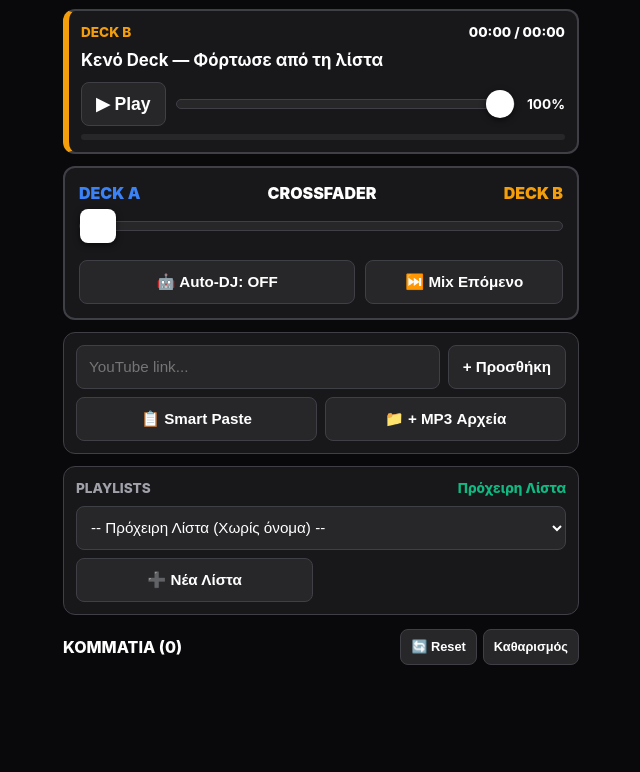
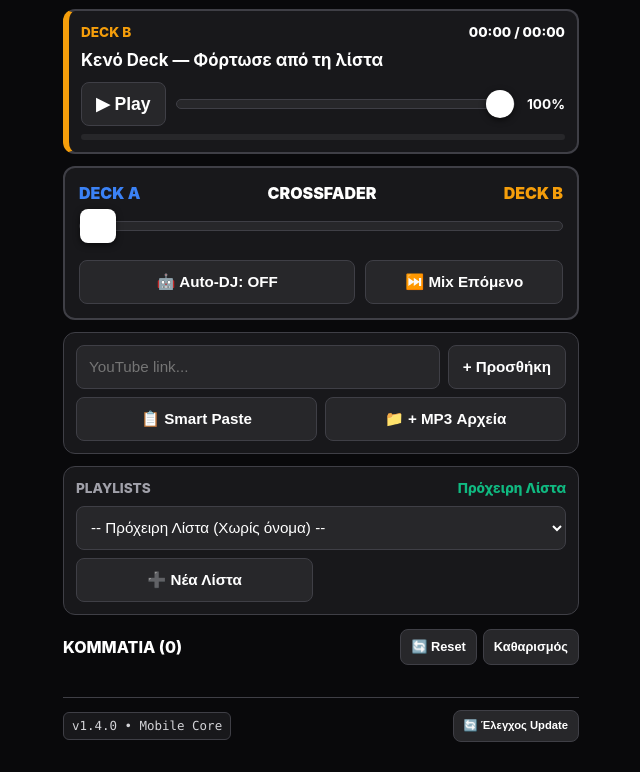
Before and after one commit to yiannisps-svg/yt-mp3-dj, a plain HTML site: page index.html in a window 1280 px wide. Shown: the part 393-1165 px from the top of the page, without its empty margins (319-959 px from the left). Before the commit the page ends 1116 px from the top, so only its background shows below. Drawn offline with Linux system fonts and the light colour scheme.

Commit message:
Update index.html

```diff
--- a/index.html
+++ b/index.html
@@ -35,7 +35,7 @@
       padding: 12px;
       max-width: 540px;
       margin: 0 auto;
-      padding-bottom: 50px;
+      padding-bottom: 30px;
     }
 
     header {
@@ -489,6 +489,33 @@
 
     .btn-del { color: var(--danger); }
 
+    /* Footer Versioning */
+    footer {
+      margin-top: 24px;
+      padding-top: 12px;
+      border-top: 1px solid var(--border);
+      display: flex;
+      justify-content: space-between;
+      align-items: center;
+      font-size: 0.78em;
+      color: var(--text-muted);
+    }
+
+    .version-badge {
+      font-family: ui-monospace, SFMono-Regular, Menlo, monospace;
+      background: var(--bg-card);
+      border: 1px solid var(--border);
+      padding: 4px 8px;
+      border-radius: 6px;
+      color: #d4d4d8;
+    }
+
+    .btn-reload {
+      padding: 4px 10px;
+      font-size: 0.9em;
+      min-height: 32px;
+    }
+
     .status-toast {
       position: fixed;
       bottom: 12px;
@@ -630,11 +657,27 @@
   </div>
   <ul class="queue-list" id="queue-list"></ul>
 
+  <!-- FOOTER VERSIONING -->
+  <footer>
+    <span class="version-badge" id="app-version"></span>
+    <button class="btn-reload" onclick="hardReload()" title="Φόρτωση νεότερης έκδοσης">🔄 Έλεγχος Update</button>
+  </footer>
+
   <div class="status-toast" id="toast"></div>
 
   <script src="https://www.youtube.com/iframe_api"></script>
 
   <script>
+    // --- APP VERSION ---
+    const APP_VERSION = 'v1.4.0 • Mobile Core';
+    document.getElementById('app-version').textContent = APP_VERSION;
+
+    function hardReload() {
+      const url = new URL(window.location.href);
+      url.searchParams.set('v', Date.now());
+      window.location.href = url.toString();
+    }
+
     // --- STATE ---
     let fontScale = parseFloat(localStorage.getItem('dj_font_scale')) || 1;
     document.documentElement.style.setProperty('--font-scale', fontScale);
@@ -1103,7 +1146,6 @@
     }
 
     function loadNextUnplayedToDeck(id, autoPlay) {
-      // Προτιμάει άπαιχτα ΚΑΙ ξεκλείδωτα κομμάτια
       const nextIdx = queue.findIndex(item => !item.played && item.embedStatus !== 'blocked');
       if (nextIdx === -1) return false;
       queue[nextIdx].played = true;
```
